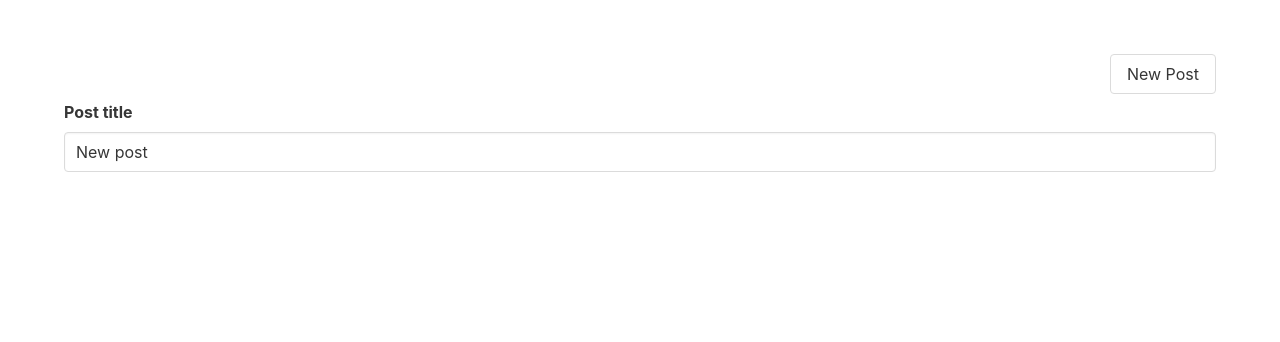
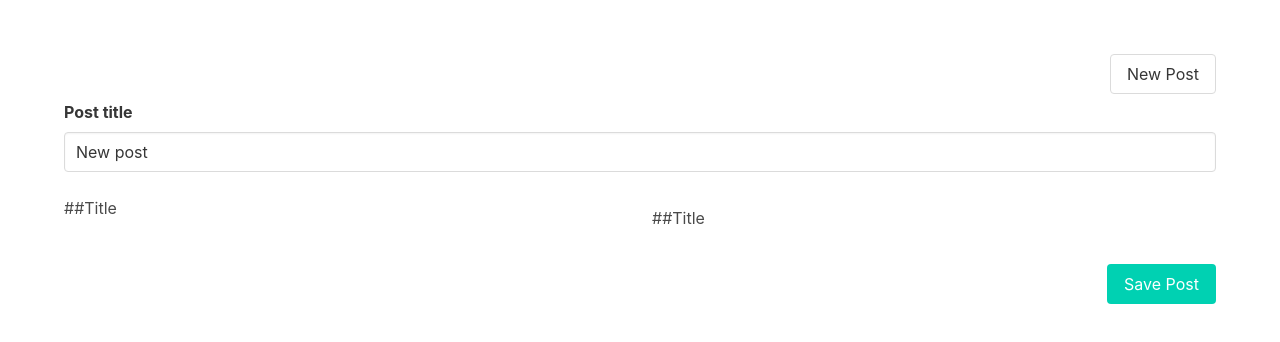
Before and after one commit to trungnd19/vue-markdown, a Vue app: page /posts/new in a window 1280 px wide. Shown: the top 342 px of the page. Built offline with nearby package versions, Linux system fonts and the light colour scheme.

Commit message:
feat: add POST endpoint

```diff
--- a/src/App.vue
+++ b/src/App.vue
@@ -13,4 +13,25 @@ import Navbar from './components/Navbar.vue'
 
 <style>
 @import "https://cdn.jsdelivr.net/npm/bulma@0.9.3/css/bulma.min.css";
+@import "../node_modules/highlight.js/styles/atom-one-dark.css";
+/* @import "https://cdnjs.cloudflare.com/ajax/libs/highlight.js/9.15.10/monokai.min.css"; */
+
+
+ul {
+  list-style: revert !important;
+  list-style-position: inside !important;
+}
+
+h1, h2, h3, h4, h5, h6 {
+  font-size: revert !important;
+  margin: 10px 0 !important;
+}
+
+pre {
+  margin: 10px 0 !important;
+}
+
+p {
+  margin: 10px 0 !important;
+}
 </style>
--- a/src/components/PostWriter.vue
+++ b/src/components/PostWriter.vue
@@ -1,27 +1,78 @@
-<script setup lang="ts">
-import { onMounted, ref } from 'vue'
-import {TimelinePost} from '../posts'
+<script lang="ts" setup>
+import { ref, onMounted, watch, watchEffect } from "vue";
+import { Post, TimelinePost } from "../posts";
+import { useRouter } from "vue-router"
+import { marked } from "marked";
+import highlightjs from "highlight.js";
+import debounce from "lodash/debounce";
+import { usePosts } from "../stores/posts";
 
-const props = defineProps<{ post: TimelinePost }>()
-const title = ref(props.post.title)
-const contentEditable = ref<HTMLDivElement>()
-const content = ref(props.post.markdown)
+const props = defineProps<{
+  post: TimelinePost | Post;
+}>();
+
+const emit = defineEmits<{
+  (event: "submit", post: Post): void;
+}>();
+
+const title = ref(props.post.title);
+const content = ref(props.post.markdown);
+const html = ref("");
+const contentEditable = ref<HTMLDivElement>();
+
+const posts = usePosts();
+const router = useRouter();
+
+function parseHtml(markdown: string) {
+  marked.parse(
+    markdown,
+    {
+      gfm: true,
+      breaks: true,
+      highlight: (code) => {
+        return highlightjs.highlightAll();
+      }
+    },
+    (err, parseResult) => {
+      html.value = parseResult;
+    }
+  );
+}
+
+watch(
+  content,
+  debounce((newContent) => {
+    parseHtml(newContent);
+  }, 250),
+  {
+    immediate: true
+  }
+);
 
 onMounted(() => {
-    if(!contentEditable.value) {
-        throw new Error('contentEditable node not found!')
+  if (!contentEditable.value) {
+    throw Error("ContentEditable DOM node was not found");
   }
-    // contentEditable only not null onMounted => assign default value in onMounted
-    contentEditable.value.innerText = content.value // default value
-})
+  contentEditable.value.innerText = content.value;
+});
 
 function handleInput() {
-    if(!contentEditable.value) {
-        throw new Error('contentEditable node not found!')
+  if (!contentEditable.value) {
+    throw Error("ContentEditable DOM node was not found");
   }
-    content.value = contentEditable.value.innerText
+  content.value = contentEditable.value.innerText;
 }
 
+async function handleClick() {
+  const newPost: TimelinePost = {
+    ...props.post,
+    title: title.value,
+    markdown: content.value,
+    html: html.value
+  };
+  await posts.createPost(newPost)
+  router.push("/")
+}
 </script>
 
 <template>
@@ -29,24 +80,33 @@ function handleInput() {
     <div class="column">
       <div class="field">
         <div class="label">Post title</div>
-                <input type="text" class="input" v-model="title">
+        <input
+          v-model="title"
+          type="text"
+          class="input" />
       </div>
     </div>
   </div>
 
   <div class="columns">
     <div class="column">
-            <div contenteditable ref="contentEditable" @input="handleInput">
-                {{ content }}
+      <div
+        ref="contentEditable"
+        contenteditable
+        @input="handleInput" />
+    </div>
+    <div class="column">
+      <div v-html="html" />
     </div>
   </div>
 
+  <div class="columns">
     <div class="column">
-            {{ content }}
+      <button
+        class="button is-primary is-pulled-right"
+        @click="handleClick">
+        Save Post
+      </button>
     </div>
   </div>
 </template>
-
-<style scoped>
-
-</style>
--- a/src/posts.ts
+++ b/src/posts.ts
@@ -4,7 +4,8 @@ export interface Post {
     id: string
     title: string
     created: string
-    markdown: string
+    markdown: string,
+    html: string
 }
 
 export interface TimelinePost extends Omit<Post, "created"> {
@@ -15,19 +16,22 @@ export const today: Post = {
     id: "1",
     title: "Today",
     created: DateTime.now().toISO(),
-    markdown: ""
+    markdown: "",
+    html: ""
 }
 
 export const thisWeek: Post = {
     id: "2",
     title: "This week",
     created: DateTime.now().minus({days: 5}).toISO(),
-    markdown: ""
+    markdown: "",
+    html: ""
 }
 
 export const thisMonth: Post = {
     id: "3",
     title: "This month",
     created: DateTime.now().minus({weeks: 3}).toISO(),
-    markdown: ""
+    markdown: "",
+    html: ""
 }
--- a/src/stores/posts.ts
+++ b/src/stores/posts.ts
@@ -64,6 +64,18 @@ export const usePosts = defineStore("post", {
       this.ids = ids;
       this.all = all;
     },
+
+    async createPost(post: TimelinePost) {
+      const body = JSON.stringify({...post, created: post.created.toISO()})
+
+      return fetch("http://127.0.0.1:8000/posts", {
+        method: "POST",
+        headers: {
+          "Content-Type": "application/json"
+        },
+        body: body
+      });
+    }
   },
   // get new state based on existing state, state param = store states
   getters: {
--- a/src/views/NewPost.vue
+++ b/src/views/NewPost.vue
@@ -7,7 +7,7 @@ const post: TimelinePost = {
     id: "-1",
     created: DateTime.now(),
     title: "New post",
-    markdown: ""
+    markdown: "##Title"
 }
 
 </script>
```
Also changed, not shown: src/server/index.ts (+11 -1 lines). Lines whose indentation alone changed are shown as unchanged.
